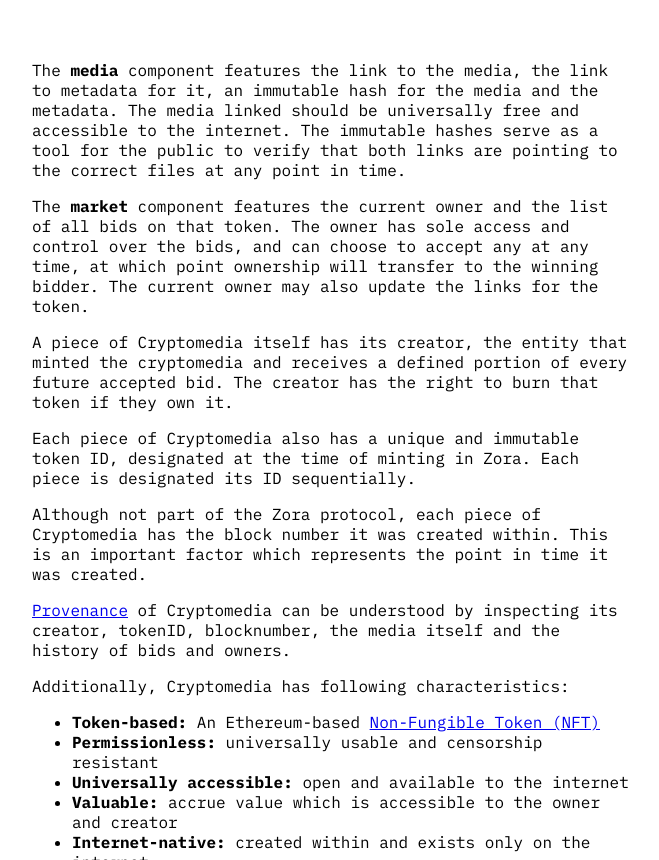
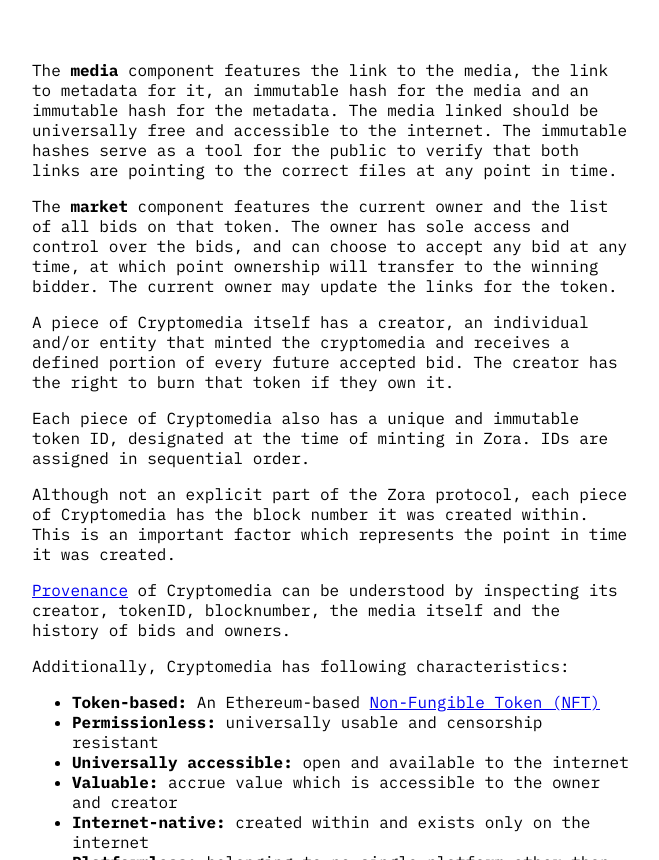
Before and after one commit to ourzora/cryptomedia, a plain HTML site: page index.html in a window 1280 px wide. Shown: the part 877-1737 px from the top of the page, without its empty margins (308-967 px from the left). Drawn offline with Linux system fonts and the light colour scheme.

Commit message:
copy refinements

```diff
--- a/index.html
+++ b/index.html
@@ -95,15 +95,15 @@
 
 	<img class="image" src="cryptomedia.png">
 
-	<p>The <strong>media</strong> component features the link to the media, the link to metadata for it, an immutable hash for the media and the metadata. The media linked should be universally free and accessible to the internet. The immutable hashes serve as a tool for the public to verify that both links are pointing to the correct files at any point in time.</p>
+	<p>The <strong>media</strong> component features the link to the media, the link to metadata for it, an immutable hash for the media and an immutable hash for the metadata. The media linked should be universally free and accessible to the internet. The immutable hashes serve as a tool for the public to verify that both links are pointing to the correct files at any point in time.</p>
 
-	<p>The <strong>market</strong> component features the current owner and the list of all bids on that token. The owner has sole access and control over the bids, and can choose to accept any at any time, at which point ownership will transfer to the winning bidder. The current owner may also update the links for the token.</p>
+	<p>The <strong>market</strong> component features the current owner and the list of all bids on that token. The owner has sole access and control over the bids, and can choose to accept any bid at any time, at which point ownership will transfer to the winning bidder. The current owner may update the links for the token.</p>
 
-	<p>A piece of Cryptomedia itself has its creator, the entity that minted the cryptomedia and receives a defined portion of every future accepted bid. The creator has the right to burn that token if they own it.</p>
+	<p>A piece of Cryptomedia itself has a creator, an individual and/or entity that minted the cryptomedia and receives a defined portion of every future accepted bid. The creator has the right to burn that token if they own it.</p>
 
-	<p>Each piece of Cryptomedia also has a unique and immutable token ID, designated at the time of minting in Zora. Each piece is designated its ID sequentially. </p>
+	<p>Each piece of Cryptomedia also has a unique and immutable token ID, designated at the time of minting in Zora. IDs are assigned in sequential order. </p>
 
-	<p>Although not part of the Zora protocol, each piece of Cryptomedia has the block number it was created within. This is an important factor which represents the point in time it was created.</p>
+	<p>Although not an explicit part of the Zora protocol, each piece of Cryptomedia has the block number it was created within. This is an important factor which represents the point in time it was created.</p>
 
 	<p><a href="https://en.wikipedia.org/wiki/Provenance">Provenance</a> of Cryptomedia can be understood by inspecting its creator, tokenID, blocknumber, the media itself and the history of bids and owners.</p>
 
```
